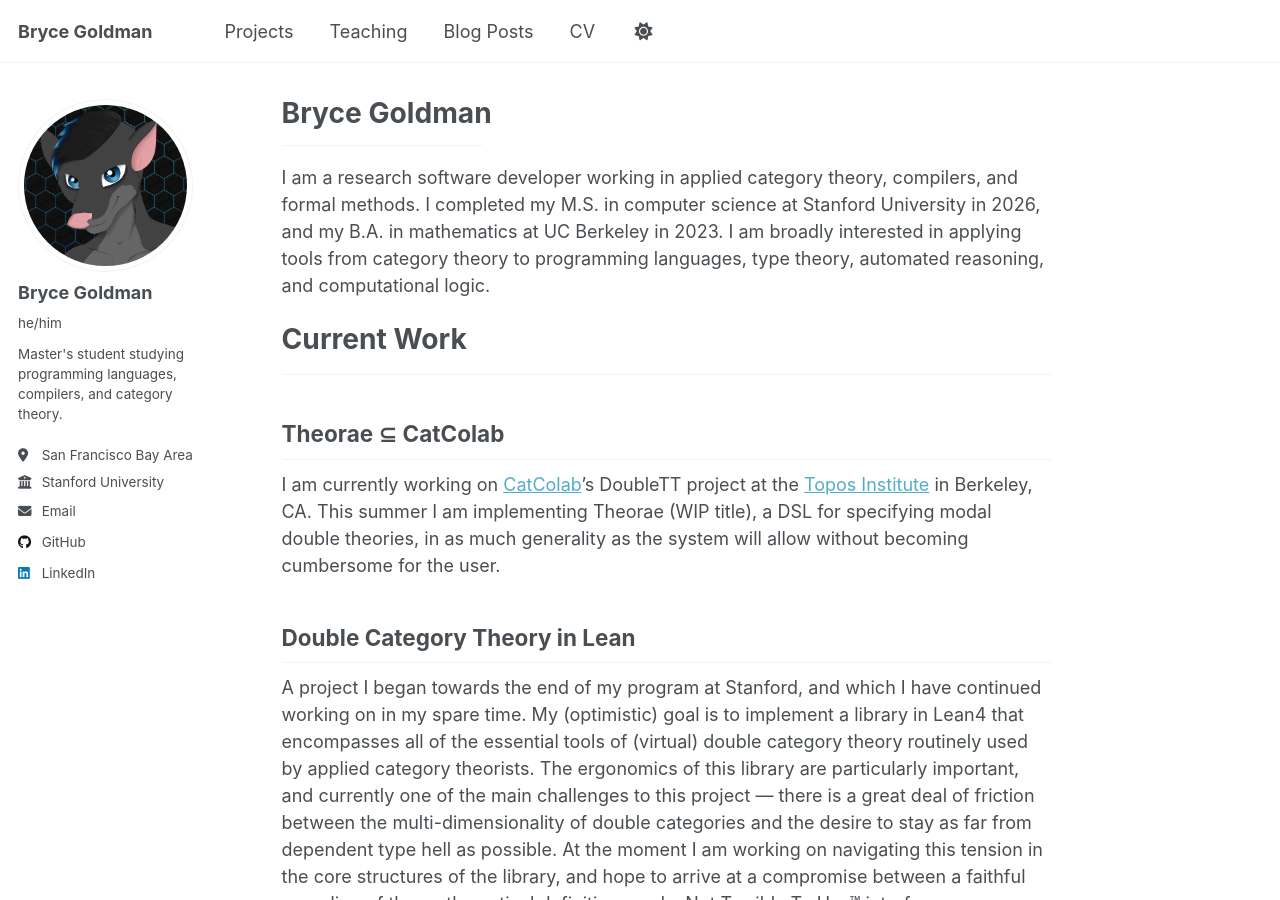
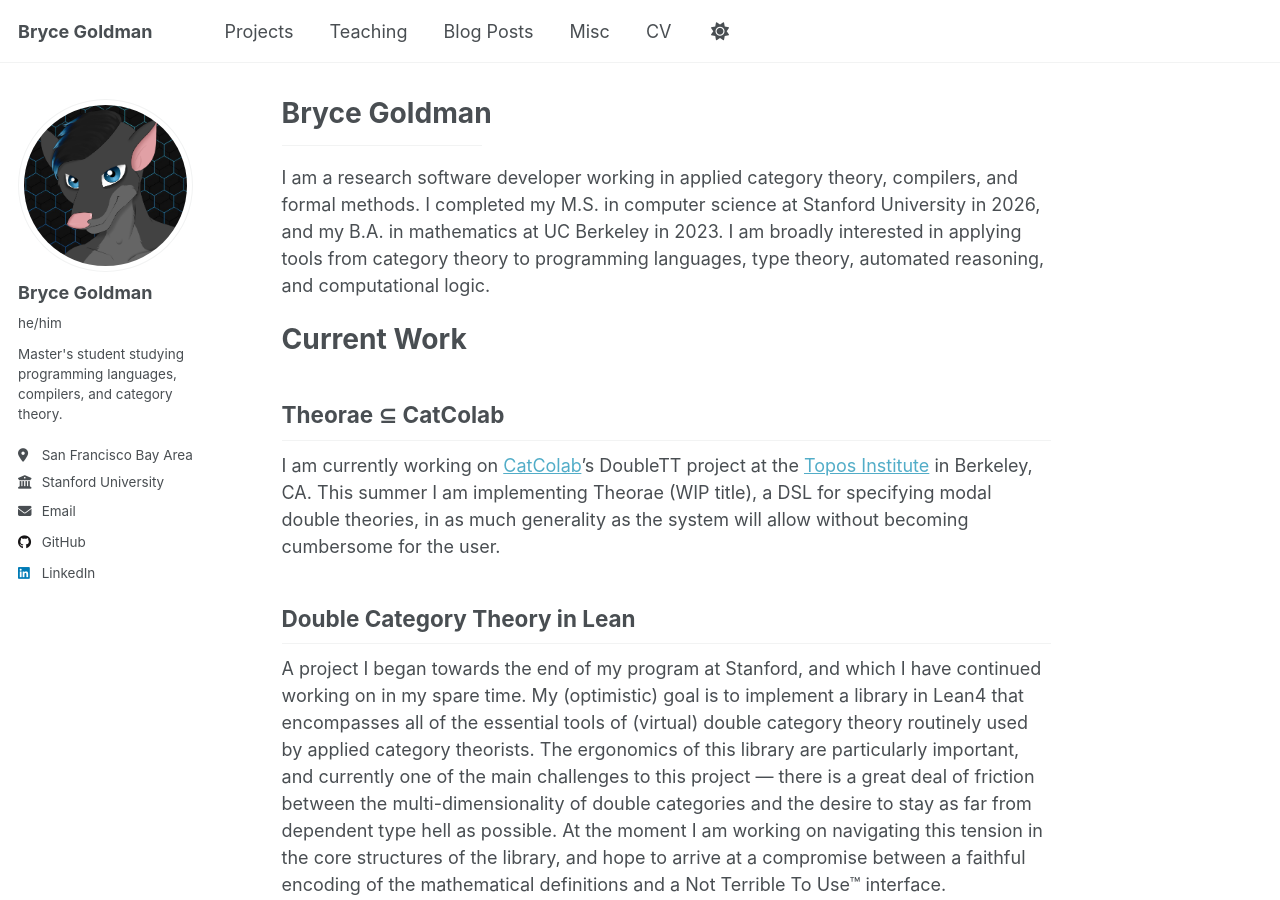
Before and after one commit to Alkizar/alkizar.github.io, a Jekyll site: the page built from _pages/about.md, in a window 1280 px wide and 900 px high. Built offline with Jekyll 4.4.1, drawn with Linux system fonts in a browser that asks for light colours.

Commit message:
Setting up misc page

```diff
--- a/_data/navigation.yml
+++ b/_data/navigation.yml
@@ -23,6 +23,9 @@ main:
   - title: "Blog Posts"
     url: /year-archive/
 
+  - title: "Misc"
+    url: /misc/
+
   - title: "CV"
     url: /cv/
 
--- a/_pages/about.md
+++ b/_pages/about.md
@@ -11,7 +11,6 @@ I am a research software developer working in applied category theory, compilers
 
 Current Work
 ======
----
 
 Theorae ⊆ CatColab
 ------
```
